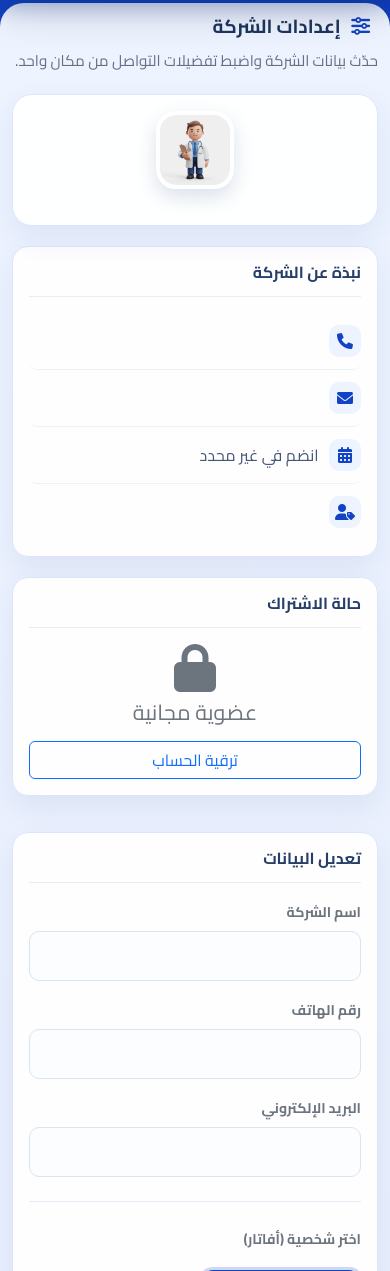
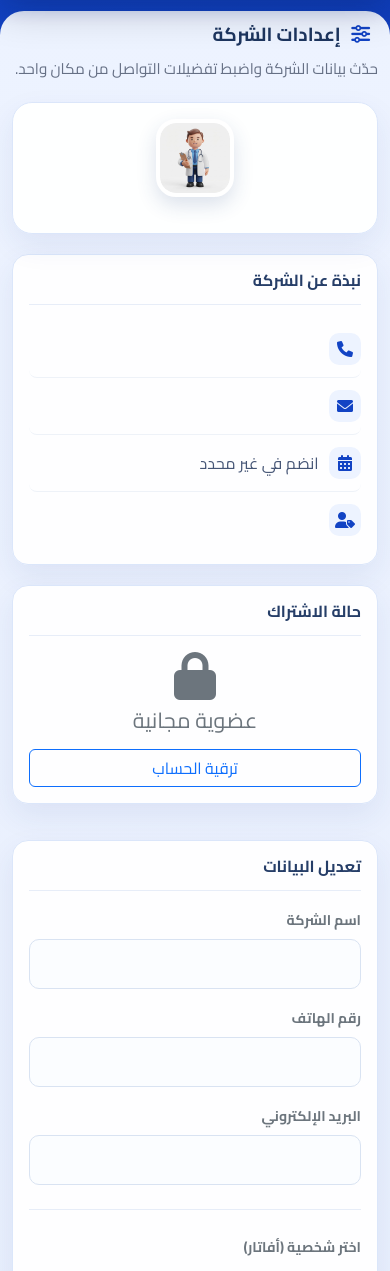
Before and after one commit to Mohamed951357/stockflow-website, a Python web app: template templates/company_profile.html in a window 390 px wide. Shown: the part 67-1338 px from the top of the page. Run offline with Jinja, Linux system fonts and the light colour scheme; the template is opened without the code that fills it, so the values that code supplies are empty; some libraries are stand-ins or nearby versions.

Commit message:
Align settings spacing below navbar

```diff
--- a/templates/company_profile.html
+++ b/templates/company_profile.html
@@ -447,6 +447,7 @@
     /* Shared company settings shell: matches Notifications, Search and Reports. */
     :root {
         --company-navbar-height: 70px;
+        --profile-navbar-gap: 14px;
         --profile-border: #dbe6fa;
         --profile-heading: #1d355f;
         --profile-muted: #667085;
@@ -461,7 +462,8 @@
     }
 
     .main-content {
-        min-height: calc(100dvh - var(--company-navbar-height));
+        min-height: calc(100dvh - var(--company-navbar-height) - var(--profile-navbar-gap));
+        margin-top: var(--profile-navbar-gap);
         padding: 2rem 0;
         background: linear-gradient(180deg, #edf3ff 0%, #e6edfc 100%);
         border-radius: 32px 32px 0 0;
@@ -752,8 +754,9 @@
         }
 
         .main-content {
-            min-height: calc(100dvh - 56px);
+            min-height: calc(100dvh - 56px - 8px);
             width: 100%;
+            margin-top: 8px;
             padding: 0.75rem 0 1.25rem;
             border-radius: 24px 24px 0 0;
         }
```
